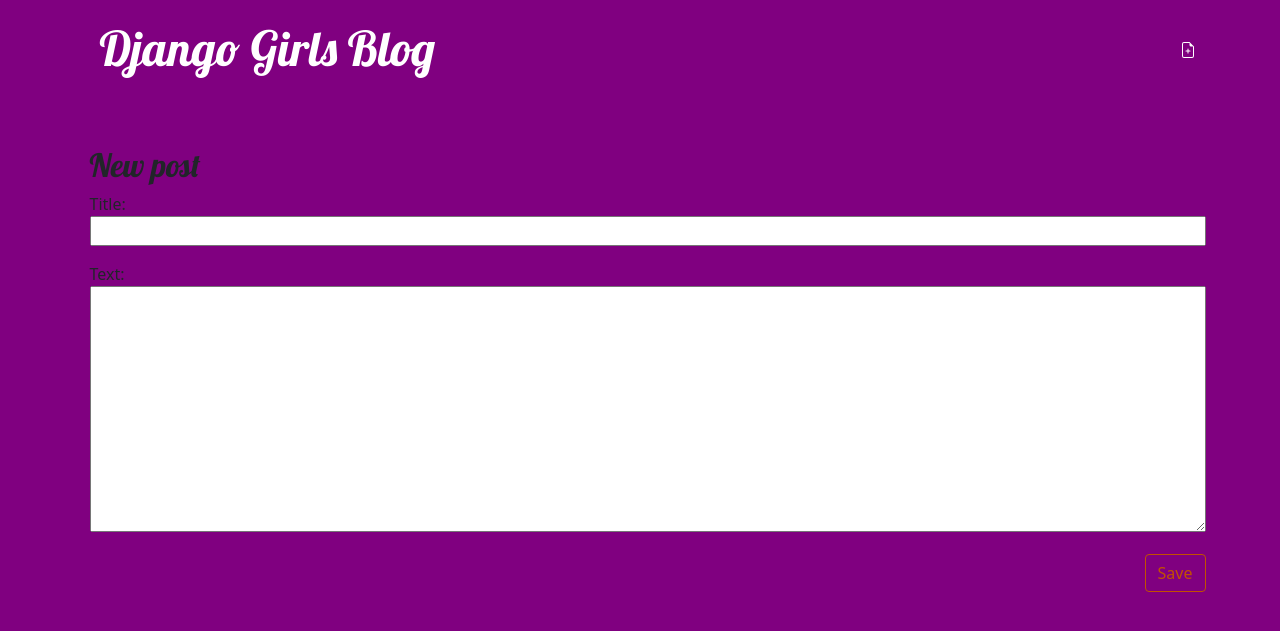
After one commit to Momentum-Team-15/djangogirls-tutorial-AlexiosIKomnenos, a Django app: page /post/new/ in a window 1280 px wide. The commit adds this page. Shown: the top 631 px of the page. Run offline with Django 4.2, Linux system fonts and the light colour scheme; a user stored in the database is signed in.

Commit message:
complete homework

```diff
--- /dev/null
+++ b/blog/forms.py
@@ -0,0 +1,9 @@
+from django import forms
+
+from .models import Post
+
+class PostForm(forms.ModelForm):
+
+    class Meta:
+        model = Post
+        fields = ('title', 'text',)
--- /dev/null
+++ b/blog/static/css/blog.css
@@ -0,0 +1,81 @@
+h1 a, h2 a {
+    color: #C25100;
+    font-family: 'Lobster';
+}
+
+body {
+    padding-left: 15px;
+    background-color: purple;
+}
+
+.page-header {
+    background-color: purple;
+    margin-top: 0;
+    margin-bottom: 40px;
+    padding: 20px 20px 20px 40px;
+}
+
+.page-header h1,
+.page-header h1 a,
+.page-header h1 a:visited,
+.page-header h1 a:active {
+    color: #ffffff;
+    font-size: 36pt;
+    text-decoration: none;
+}
+
+h1,
+h2,
+h3,
+h4 {
+    font-family: 'Lobster', cursive;
+}
+
+.date {
+    color: #828282;
+}
+
+.save {
+    float: right;
+}
+
+.post-form textarea,
+.post-form input {
+    width: 100%;
+}
+
+.top-menu,
+.top-menu:hover,
+.top-menu:visited {
+    color: #ffffff;
+    float: right;
+    font-size: 26pt;
+    margin-right: 20px;
+}
+
+.post {
+    margin-bottom: 70px;
+    color: red;
+}
+
+.post h2 a,
+.post h2 a:visited {
+    color: gold;
+}
+
+.post > .date,
+.post > .actions {
+    float: right;
+}
+
+.btn-secondary,
+.btn-secondary:visited {
+    color: #C25100;
+    background: none;
+    border-color: #C25100;
+}
+
+.btn-secondary:hover {
+    color: #FFFFFF;
+    background-color: #C25100;
+}
--- /dev/null
+++ b/blog/templates/blog/base.html
@@ -0,0 +1,31 @@
+{% load static %}
+<!DOCTYPE html>
+<html>
+    <head>
+        <title>Django Girls blog</title>
+        <link rel="stylesheet" href="https://cdn.jsdelivr.net/npm/bootstrap@5.1.3/dist/css/bootstrap.min.css" integrity="sha384-1BmE4kWBq78iYhFldvKuhfTAU6auU8tT94WrHftjDbrCEXSU1oBoqyl2QvZ6jIW3" crossorigin="anonymous">
+        <link href="//fonts.googleapis.com/css?family=Lobster&subset=latin,latin-ext" rel="stylesheet" type="text/css">
+        <link rel="stylesheet" href="{% static 'css/blog.css' %}">
+
+    </head>
+    <body>
+        <header class="page-header">
+          <div class="container">
+            {% if user.is_authenticated %}
+                <a href="{% url 'post_new' %}" class="top-menu">
+                    {% include './icons/file-earmark-plus.svg' %}
+                </a>
+            {% endif %}
+              <h1><a href="/">Django Girls Blog</a></h1>
+          </div>
+        </header>
+        <main class="container">
+            <div class="row">
+                <div class="col">
+                {% block content %}
+                {% endblock %}
+                </div>
+            </div>
+        </main>
+    </body>
+</html>
--- /dev/null
+++ b/blog/templates/blog/post_edit.html
@@ -0,0 +1,9 @@
+{% extends 'blog/base.html' %}
+
+{% block content %}
+    <h2>New post</h2>
+    <form method="POST" class="post-form">{% csrf_token %}
+        {{ form.as_p }}
+        <button type="submit" class="save btn btn-secondary">Save</button>
+    </form>
+{% endblock %}
--- a/blog/urls.py
+++ b/blog/urls.py
@@ -3,4 +3,7 @@ from . import views
 
 urlpatterns = [
     path('', views.post_list, name='post_list'),
+    path('post/<int:pk>/', views.post_detail, name='post_detail'),
+    path('post/new/', views.post_new, name='post_new'),
+    path('post/<int:pk>/edit/', views.post_edit, name='post_edit'),
 ]
--- a/blog/views.py
+++ b/blog/views.py
@@ -1,7 +1,45 @@
+from django.shortcuts import redirect
 from django.shortcuts import render
-
-# Create your views here.
+from django.utils import timezone
+from .models import Post
+from django.shortcuts import render, get_object_or_404
+from .forms import PostForm
 
 
 def post_list(request):
-    return render(request, 'blog/post_list.html', {})
+    posts = Post.objects.filter(published_date__lte=timezone.now()).order_by('published_date')
+    return render(request, 'blog/post_list.html', {'posts': posts})
+
+
+def post_detail(request, pk):
+    post = get_object_or_404(Post, pk=pk)
+    return render(request, 'blog/post_detail.html', {'post': post})
+
+
+def post_new(request):
+    if request.method == "POST":
+        form = PostForm(request.POST)
+        if form.is_valid():
+            post = form.save(commit=False)
+            post.author = request.user
+            post.published_date = timezone.now()
+            post.save()
+            return redirect('post_detail', pk=post.pk)
+    else:
+        form = PostForm()
+    return render(request, 'blog/post_edit.html', {'form': form})
+
+
+def post_edit(request, pk):
+    post = get_object_or_404(Post, pk=pk)
+    if request.method == "POST":
+        form = PostForm(request.POST, instance=post)
+        if form.is_valid():
+            post = form.save(commit=False)
+            post.author = request.user
+            post.published_date = timezone.now()
+            post.save()
+            return redirect('post_detail', pk=post.pk)
+    else:
+        form = PostForm(instance=post)
+    return render(request, 'blog/post_edit.html', {'form': form})
```
Also changed, not shown: blog/templates/blog/post_detail.html (added, +20 -0 lines), blog/templates/blog/post_list.html (+11 -20 lines), blog/templates/blog/icons/file-earmark-plus.svg (added), blog/templates/blog/icons/pencil-fill.svg (added), db.sqlite3.
